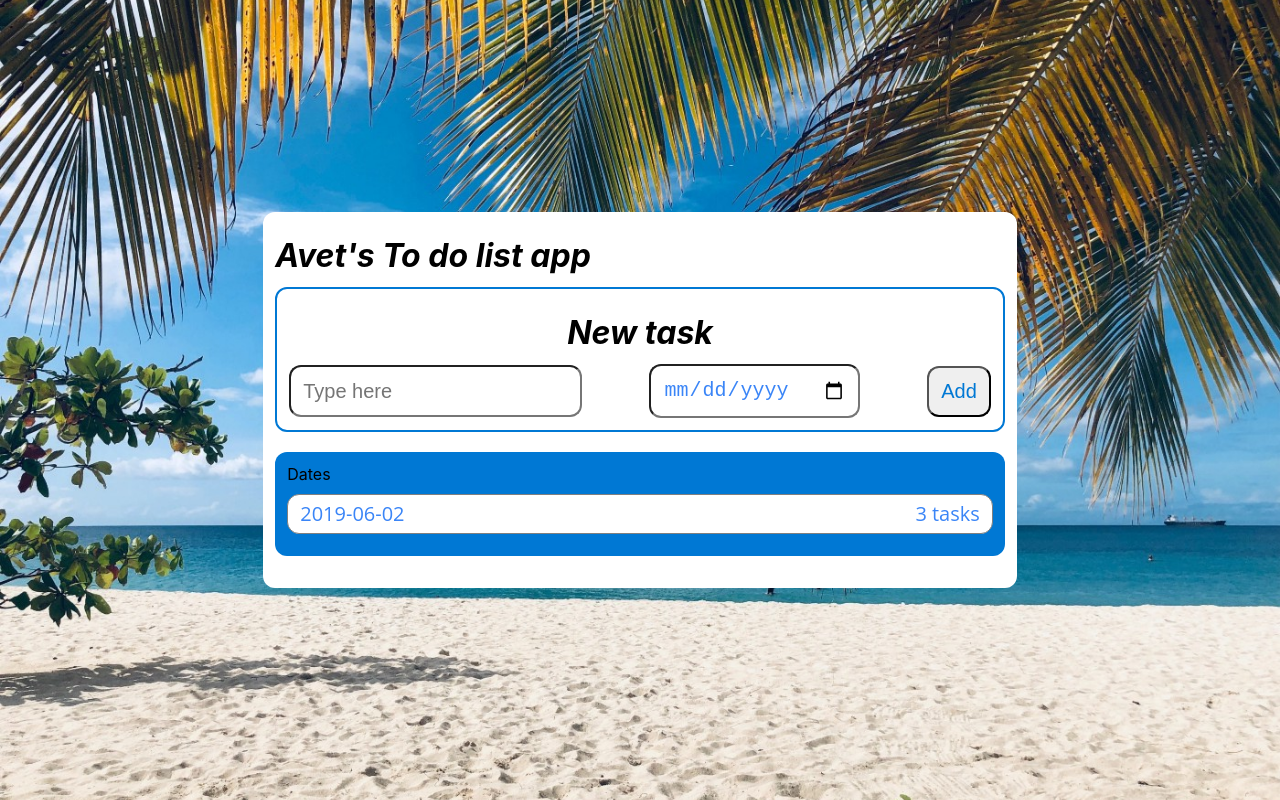
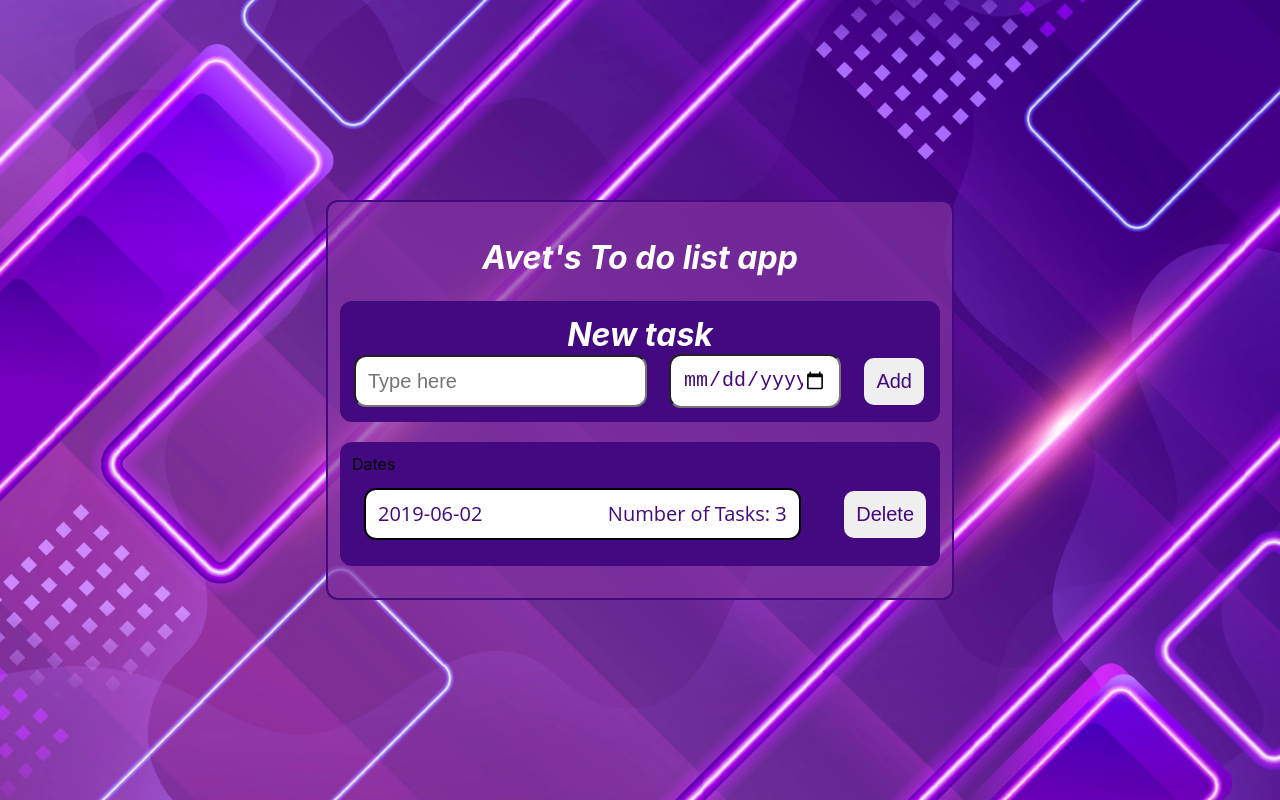
Before and after one commit to AvetBadalyan/Todo-list-with-date-redux-INCOMPLETE, a React (Create React App) app: page / in a window 1280 px wide. Built offline with nearby package versions, Linux system fonts and the light colour scheme.

Commit message:
feat: add functionality to delete a date and update page style

```diff
--- a/src/Components/DailyTask/DailyTask.css
+++ b/src/Components/DailyTask/DailyTask.css
@@ -1,5 +1,5 @@
 .single-task {
-  border: 1px solid rgba(0, 120, 212, 1);
+  border: 1px solid rgba(67, 9, 128, 1);
   border-radius: 12px;
   display: flex;
   justify-content: space-between;
@@ -8,11 +8,15 @@
   margin: 12px auto;
   padding: 4px 12px;
   gap: 10px;
-  background-color: rgba(255, 255, 255, 0.8);
+  background-color: rgba(67, 9, 128, 1);
 }
 
 .single-task input[type="text"] {
   width: 60%;
+}
+
+.single-task button:hover {
+  background-color: rgba(130, 50, 160, 1);
 }
 
 p {
@@ -21,9 +25,11 @@ p {
 
 .completed input[type="text"] {
   text-decoration: line-through;
+  text-decoration-color: rgba(130, 50, 160, 1);
 }
 
 .checkbox {
   width: 20px;
   height: 20px;
+  accent-color: rgba(130, 50, 160, 1);
 }
--- a/src/Components/Form/Form.css
+++ b/src/Components/Form/Form.css
@@ -11,10 +11,14 @@
   font-style: normal;
   font-size: 20px;
   line-height: 24px;
-  color: rgba(0, 120, 212, 1);
+  color: rgba(67, 9, 128, 1);
   max-width: 70%;
 }
 
 input[type="date"] {
   width: 30%;
 }
+
+.form button:hover {
+ background-color: rgba(130, 50, 160, 1);
+}
--- a/src/Components/currentDayForm/CurrentDayForm.css
+++ b/src/Components/currentDayForm/CurrentDayForm.css
@@ -2,7 +2,6 @@
   display: flex;
   justify-content: space-between;
   align-items: center;
-  padding-right: 12px;
 }
 
 input {
@@ -12,14 +11,18 @@ input {
   font-style: normal;
   font-size: 20px;
   line-height: 24px;
-  color: #3a85f7;
-  max-width: 83%;
+  color: rgb(67, 9, 128);
+  max-width: 82%;
 }
 
 .current-day-form button {
   width: 80px;
 }
 
+.current-day-form button:hover {
+  background-color: rgba(130, 50, 160, 1);
+}
+
 .current-day-form input {
   flex: 1;
 }
--- a/src/Pages/Home/Home.css
+++ b/src/Pages/Home/Home.css
@@ -11,53 +11,73 @@
 }
 
 .todo-input-container {
-  width: 60%;
+  width: 50%;
   border-radius: 12px;
   padding: 12px;
   background: white;
+  border: 2px solid rgba(67, 9, 128, 1);
+  background-color: rgba(130, 50, 160, 0.7);
 }
 
 .todo-input-container h1 {
   font-style: italic;
-  margin: 12px auto;
+  text-align: center;
+  color: white;
+  margin: 24px auto;
 }
 
 .new-task-container {
-  border: 2px solid rgba(0, 120, 212, 1);
+  border: 2px solid rgba(67, 9, 128, 1);
   display: flex;
   flex-direction: column;
   padding: 12px;
   border-radius: 12px;
+  background: rgba(67, 9, 128, 1);
+}
+
+.new-task-container h1 {
+  color: white;
 }
 
 .dates-container {
   padding: 12px;
-  background: rgba(0, 120, 212, 1);
+  background: rgba(67, 9, 128, 1);
   margin: 20px 0;
   border-radius: 12px;
 }
 
-.single-date-in-home {
-  height: 40px;
-  border: 1px solid gray;
+.single-date {
+  display: flex;
+  justify-content: space-between;
+  align-items: center;
+}
+
+.single-date a {
+  font-family: "Open Sans";
+  font-style: normal;
+  font-weight: 400;
+  font-size: 20px;
+  line-height: 24px;
+  color: rgba(67, 9, 128, 1);
+  width: 80%;
+  padding: 12px;
+  text-decoration: none;
+}
+
+.single-date-text {
+  border: 2px solid black;
   border-radius: 12px;
   display: flex;
   justify-content: space-between;
   align-items: center;
   background-color: white;
-  margin: 10px 0;
-  padding: 0 12px;
+  margin: 2px 0;
+  padding: 12px;
   font-size: 20px;
 }
 
-a {
-  text-decoration: none;
-  font-family: "Open Sans";
-  font-style: normal;
-  font-weight: 400;
-  font-size: 16px;
-  line-height: 24px;
-  color: rgb(58, 133, 247);
+.single-date button:hover {
+  background-color: rgba(130, 50, 160, 1);
 }
 
 @media only screen and (max-width: 600px) {
--- a/src/Pages/Home/Home.jsx
+++ b/src/Pages/Home/Home.jsx
@@ -1,10 +1,21 @@
-import { useSelector } from "react-redux";
+import { useDispatch, useSelector } from "react-redux";
 import { Link } from "react-router-dom";
 import Form from "../../Components/Form/Form";
+import { deleteDate } from "../../store/homeSlice";
 import "./Home.css";
 
 export default function Home() {
   const todoList = useSelector((store) => store.homeSlice);
+
+  const dispatch = useDispatch();
+
+  function deleteDateHandler(date) {
+    dispatch(
+      deleteDate({
+        date: date,
+      })
+    );
+  }
 
   return (
     <div className="home-page">
@@ -19,12 +30,15 @@ export default function Home() {
           Dates
           <div className="dates">
             {Object.keys(todoList).map((date) => (
-              <Link key={Math.random()} to={date}>
-                <div className="single-date-in-home">
-                  <div>{date}</div>
-                  <div>{todoList[date].length} tasks</div>
-                </div>
-              </Link>
+              <div key={date} className="single-date">
+                <Link to={date}>
+                  <div className="single-date-text">
+                    <div>{date}</div>
+                    <div>Number of Tasks: {todoList[date].length}</div>
+                  </div>
+                </Link>
+                <button onClick={() => deleteDateHandler(date)}>Delete</button>
+              </div>
             ))}
           </div>
         </div>
--- a/src/Pages/singleTask/SingleTask.css
+++ b/src/Pages/singleTask/SingleTask.css
@@ -1,26 +1,32 @@
+.daily-todo-page {
+  display: flex;
+  justify-content: center;
+  align-items: center;
+  min-height: 100vh;
+  background: url("./../../assets/outrun-neon-dark-background-purple-3840x2160-4523.jpg");
+  background-position: center;
+  background-repeat: no-repeat;
+  background-size: cover;
+  padding: 12px 0;
+}
+
 .daily-todo-list-container {
   border: 1px solid gray;
-  width: 60%;
-  background: rgba(255, 255, 255, 0.7);
+  width: 50%;
+  background: rgba(255, 255, 255, 1);
+  background-color: rgba(130, 50, 160, 0.7);
   border-radius: 12px;
   padding: 12px;
   display: flex;
   flex-direction: column;
   justify-content: center;
   gap: 20px;
-  color: rgba(0, 120, 212, 1);
+  color: rgba(67, 9, 128, 1);
 }
 
-.daily-todo-page {
-  display: flex;
-  justify-content: center;
-  align-items: center;
-  min-height: 100vh;
-  background: url("./../../assets/BG\ to-do-list\ 2.jpg");
-  background-position: center;
-  background-repeat: no-repeat;
-  background-size: cover;
-  padding: 12px 0;
+.new-task-container h1 {
+  color: white;
+  margin: 0 auto;
 }
 
 .daily-container-header {
@@ -32,18 +38,18 @@
 
 .todo-footer {
   font-size: 20px;
+  font-weight: bolder;
   display: flex;
   justify-content: space-between;
   align-items: center;
-    gap: 12px;
+  gap: 12px;
 }
 
 .completed-number {
   background: white;
   padding: 12px;
   border-radius: 12px;
-  border: 1px solid rgba(0, 120, 212, 1);
-
+  border: 2px solid rgba(67, 9, 128, 1);
 }
 
 .clear-buttons {
--- a/src/Pages/singleTask/SingleTask.jsx
+++ b/src/Pages/singleTask/SingleTask.jsx
@@ -8,7 +8,7 @@ import "./SingleTask.css";
 export default function SingleTask() {
   let { oneDay } = useParams();
   const dailyList = useSelector((store) => store.homeSlice[oneDay]);
-  const dispatch = useDispatch()
+  const dispatch = useDispatch();
 
   const completed = dailyList.filter((item) => item.isCompleted);
 
@@ -38,7 +38,11 @@ export default function SingleTask() {
           <h1>{oneDay}</h1>
         </div>
 
+        <div className="new-task-container">
+          <h1>New task</h1>
+
           <CurrentDayForm oneDay={oneDay} />
+        </div>
 
         <div className="daily-todo-list">
           {dailyList[0] &&
--- a/src/index.css
+++ b/src/index.css
@@ -29,15 +29,22 @@ button {
   padding: 12px;
   text-decoration: none;
   font-size: 20px;
-  color: rgba(0, 120, 212, 1);
+  color: rgba(67, 9, 128, 1);
+  border: 2px solid rgba(67, 9, 128, 1);
 }
 
 button:hover {
-  background-color: rgba(0, 120, 212, 1);
+  background-color: rgba(130,50,160, 1);
+  background-color: rgba(67, 9, 128, 1);
   color: white;
+   border: 2px solid wh;
 }
 
 button:active {
   transform: scale(1.05);
   filter: brightness(110%);
 }
+
+h1 {
+  color: white;
+}
--- a/src/store/homeSlice.js
+++ b/src/store/homeSlice.js
@@ -75,6 +75,9 @@ export const homeSlice = createSlice({
     deleteAllHandler(state, { payload }) {
       state[payload.date].length = 0;
     },
+    deleteDate(state, { payload }) {
+      delete  state[payload.date];
+    },
   },
 });
 
@@ -89,5 +92,6 @@ export const {
   saveTask,
   clearCompletedHandler,
   deleteAllHandler,
+  deleteDate,
 } = homeSlice.actions;
 export default homeSlice.reducer;
```
Also changed, not shown: src/assets/BG to-do-list.jpg, src/assets/outrun-neon-dark-background-purple-3840x2160-4523.jpg (added). Lines whose indentation alone changed are shown as unchanged.
